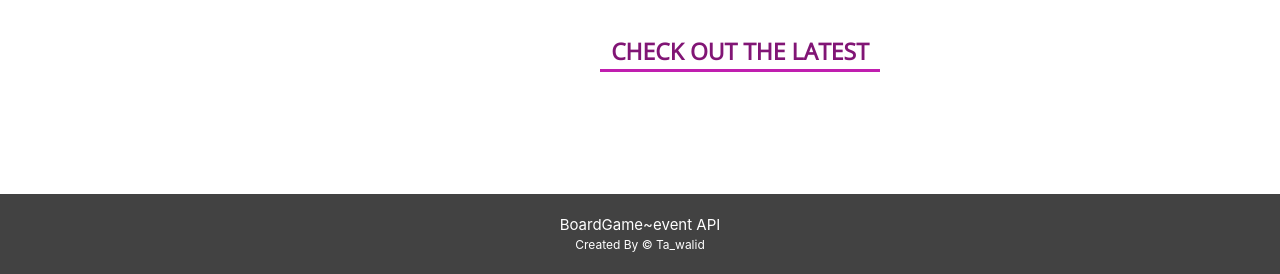
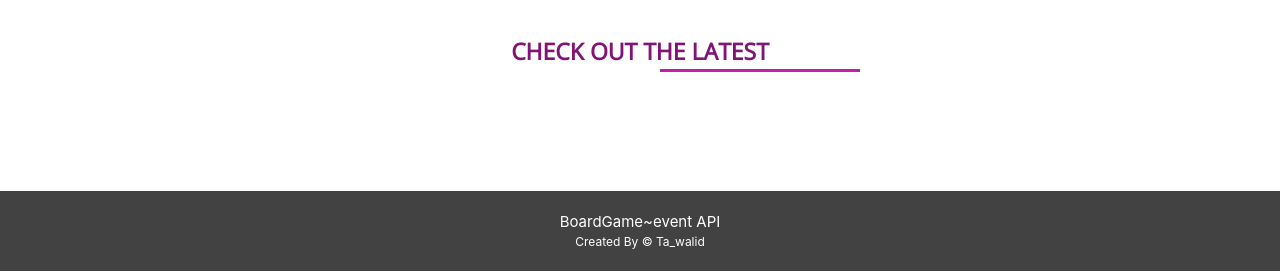
Before and after one commit to Tablieh/Board_games, a PHP site: template templates/home/index.html.twig in a window 1280 px wide; the page is wider, and only the part inside the window is pictured. Shown: the part 617-891 px from the top of that part. Run offline with PHP 8.4, Linux system fonts and the light colour scheme; the template is opened without the code that fills it, so the values that code supplies are empty; some libraries are stand-ins or nearby versions.

Commit message:
some css

```diff
--- a/public/css/style.css
+++ b/public/css/style.css
@@ -246,18 +248,25 @@ footer p {
   font-size: 17px;
   font-weight: 600;
   position: absolute;
-  top: 390px;
-  left: 460px;
+  top: 395px;
+  left: 470px;
   text-decoration: none;
 }
 .video-text4 {
-  top: 420px;
-  left: 565px;
+  top: 415px;
+  left: 575px;
+}
+.lien-check {
+  position: absolute;
+  width: 200px;
+  height: 3px;
+  display: block;
+  margin-left: 660px;
+}
+span.lien-check {
+  background-color: #c01eaf;
 }
 .check {
-  border-bottom: 3px solid #c01eaf;
-  width: 280px;
-  margin-left: 600px;
   margin-top: 35px;
 }
 .check-p {
--- a/templates/board_game/index.html.twig
+++ b/templates/board_game/index.html.twig
@@ -3,6 +3,7 @@
 {% block title %}Hello Gamers!{% endblock %}
 
 {% block body %}
+<a class="lien" href="{{ path('app_join_events') }}" > Retour </a>
     <div class="centre-home">
         <h2 class="h2-hello">Welcome to BoardGame-events</h2>
         <h4>Please Saarch a game</h4>
--- a/templates/home/index.html.twig
+++ b/templates/home/index.html.twig
@@ -15,6 +15,7 @@
     <p class="video-text4"> caves open to explore and experience daily.</p>
     <div class="check">
         <p class="check-p">CHECK OUT THE LATEST</p>
+        <span class="lien-check"> </span>
     </div>
     <div class="gallery">
         <div>
```
Also changed, not shown: other parts of public/css/style.css (+27 -6 lines).
